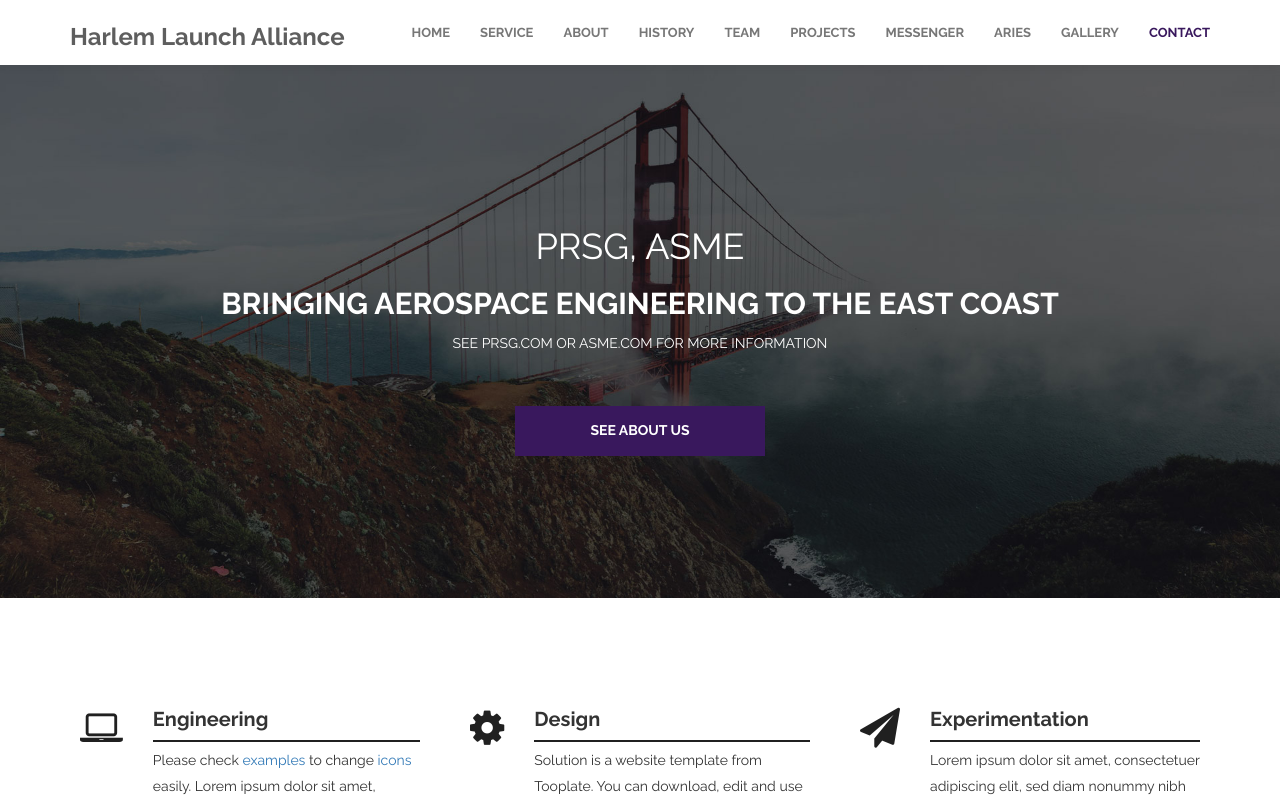
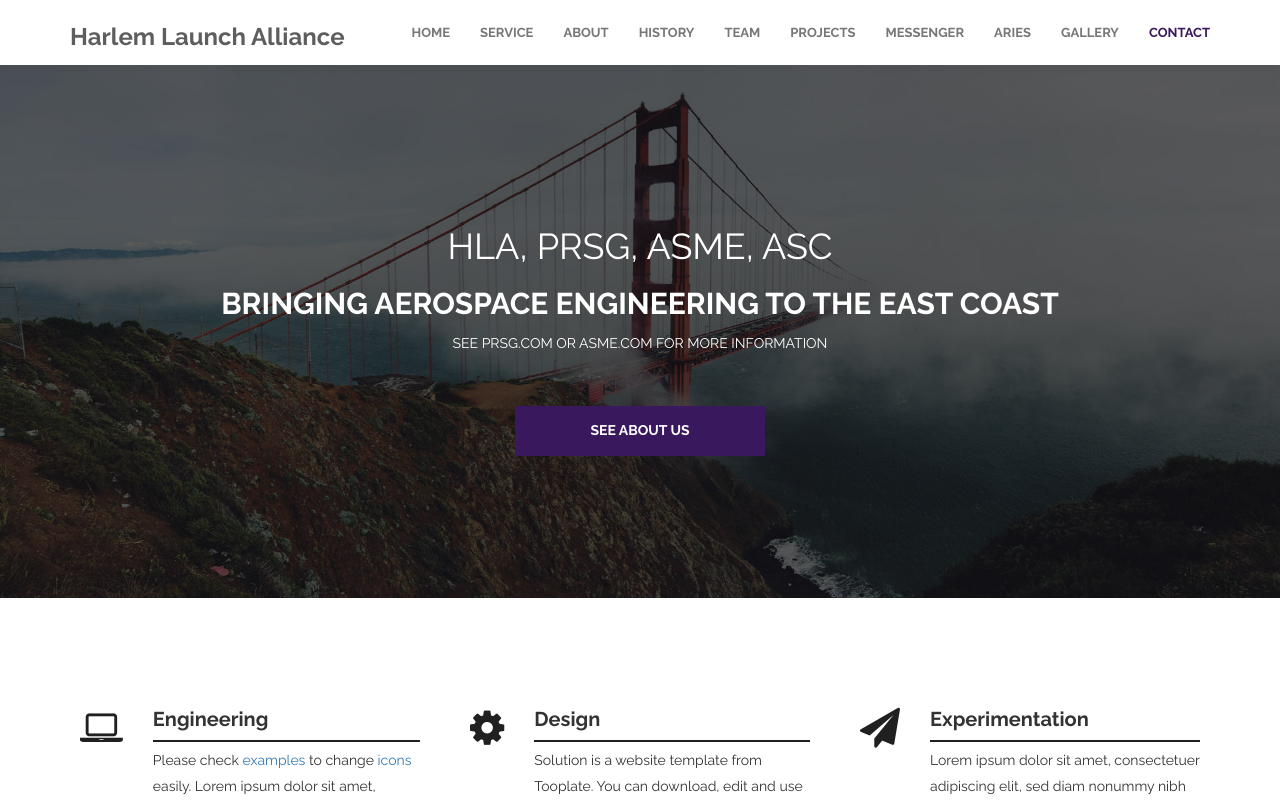
Before and after one commit to Harlem-Launch-Alliance/Harlem-Launch-Alliance, a React app: page index.html in a window 1280 px wide. Both pictures are taken after a click on the link "Harlem Launch Alliance". Shown: the top 800 px of the page. Built offline with nearby package versions, Linux system fonts and the light colour scheme.

Commit message:
changed slider to include hla and asc

```diff
--- a/index.html
+++ b/index.html
@@ -81,7 +81,7 @@ http://www.tooplate.com/view/2081-solution
 		        	<img src="images/slider/2.jpg" alt="Slide 2">
 		        	<div class="slider-caption">
 					    <div class="templatemo_homewrapper">
-					      <h1 class="wow fadeInDown" data-wow-delay="2000">PRSG, ASME</h1>
+					      <h1 class="wow fadeInDown" data-wow-delay="2000">HLA, PRSG, ASME, ASC</h1>
 					      <h2 class="wow fadeInDown" data-wow-delay="2000">
 							<span>Bringing Aerospace Engineering to the East Coast</span>
 						</h2>
```
